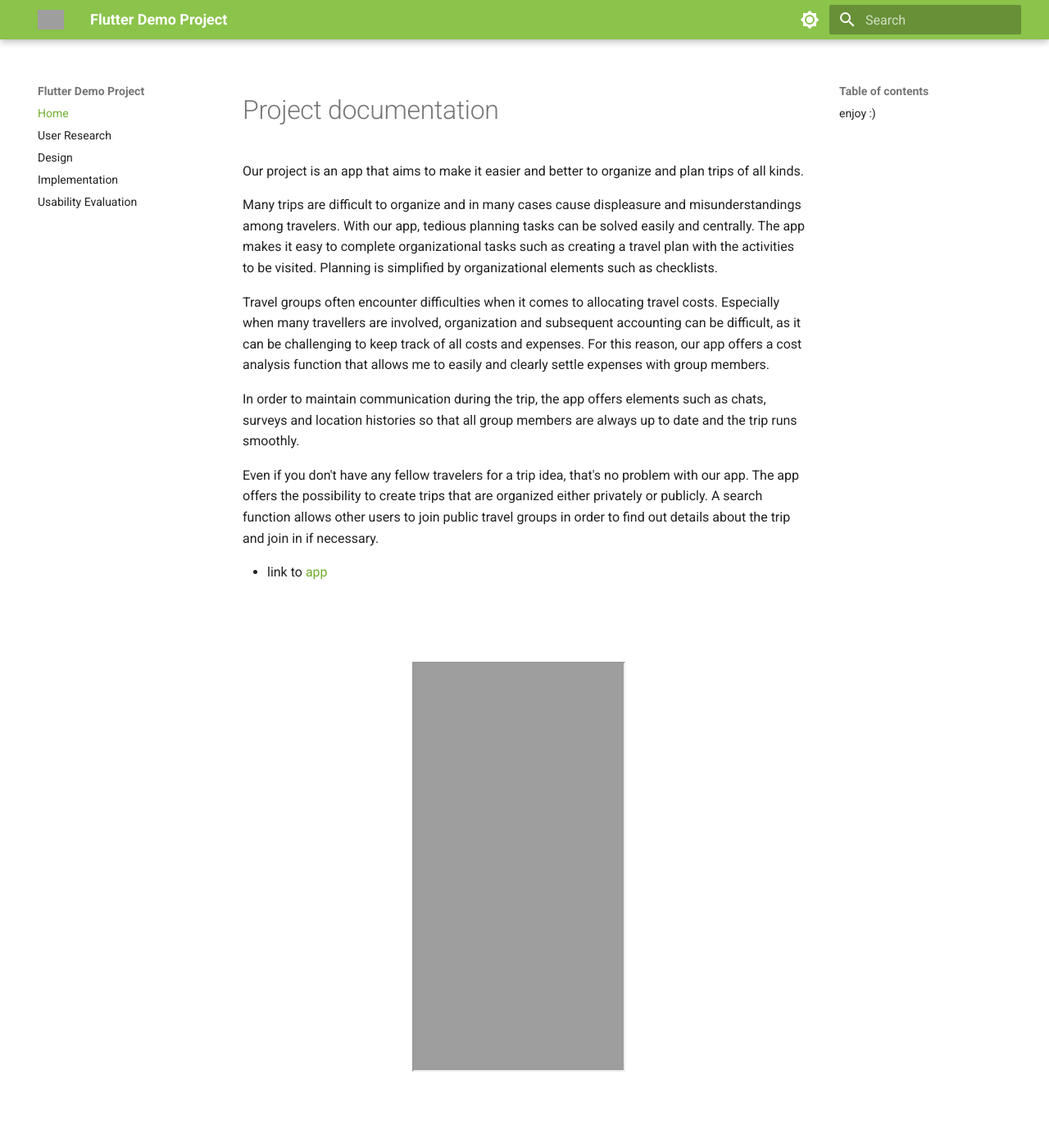
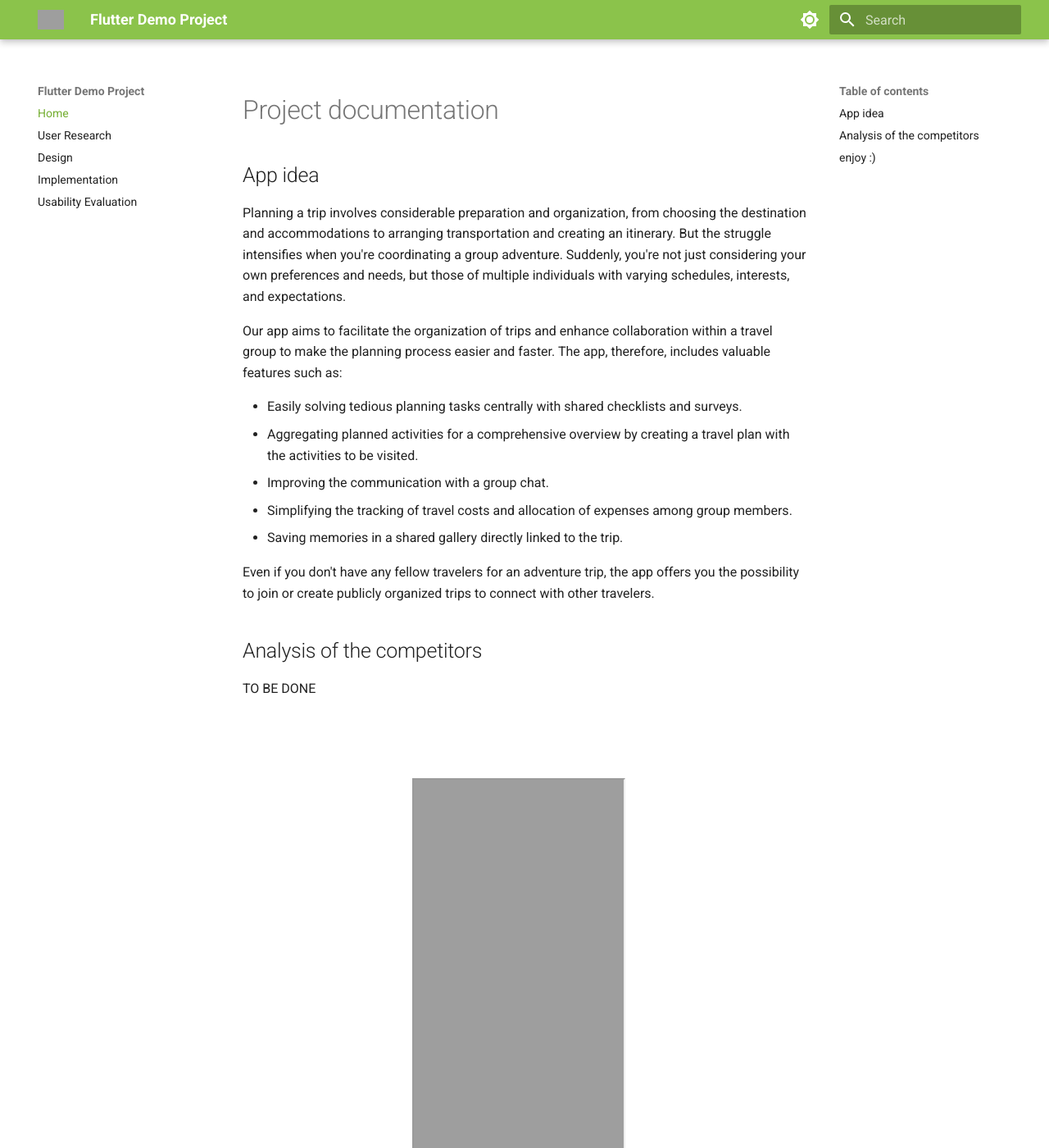
Before and after one commit to antebrl/travel-link, an MkDocs documentation site: the page built from docs/index.md, in a window 1280 px wide and 1400 px high. Shown: the whole window at 82% size. Built offline with MkDocs 1.6.1 and Material for MkDocs 9.7.7, drawn with Linux system fonts in a browser that asks for light colours; grey boxes are pictures that could not be loaded.

Commit message:
docs: improve problem description and app idea section

```diff
--- a/docs/index.md
+++ b/docs/index.md
@@ -2,20 +2,29 @@
 
 # Project documentation
 
-Our project is an app that aims to make it easier and better to organize and plan trips of all kinds.
+## App idea
 
-Many trips are difficult to organize and in many cases cause displeasure and misunderstandings among travelers. With our app, tedious planning tasks can be solved easily and centrally. The app makes it easy to complete organizational tasks such as creating a travel plan with the activities to be visited. Planning is simplified by organizational elements such as checklists.
+Planning a trip involves considerable preparation and organization, from choosing the destination and accommodations to arranging transportation and creating an itinerary. But the struggle intensifies when you're coordinating a group adventure. Suddenly, you're not just considering your own preferences and needs, but those of multiple individuals with varying schedules, interests, and expectations.
 
-Travel groups often encounter difficulties when it comes to allocating travel costs. Especially when many travellers are involved, organization and subsequent accounting can be difficult, as it can be challenging to keep track of all costs and expenses. For this reason, our app offers a cost analysis function that allows me to easily and clearly settle expenses with group members.
+Our app aims to facilitate the organization of trips and enhance collaboration within a travel group to make the planning process easier and faster. The app, therefore, includes valuable features such as:
 
-In order to maintain communication during the trip, the app offers elements such as chats, surveys and location histories so that all group members are always up to date and the trip runs smoothly.
+- Easily solving tedious planning tasks centrally with shared checklists and surveys.
+- Aggregating planned activities for a comprehensive overview by creating a travel plan with the activities to be visited.
+- Improving the communication with a group chat.
+- Simplifying the tracking of travel costs and allocation of expenses among group members.
+- Saving memories in a shared gallery directly linked to the trip.
 
-Even if you don't have any fellow travelers for a trip idea, that's no problem with our app. The app offers the possibility to create trips that are organized either privately or publicly. A search function allows other users to join public travel groups in order to find out details about the trip and join in if necessary.
+Even if you don't have any fellow travelers for an adventure trip, the app offers you the possibility to join or create publicly organized trips to connect with other travelers.
 
-- link to [app](https://hci-lab-stud-base-hci-trapp-b7d28e4b4e3781a4348b8736851ad75af0d.h-da.io/app/)
+
+## Analysis of the competitors
+
+TO BE DONE
 
 <div class="mobile-frame">
 <iframe src="https://hcimo4x-grey-trapp-hci-trapp-hci-lab-studi-sose2-e6afe3a1eb2adc.h-da.io/app/" seamless></iframe>
 </div>
 
 ## enjoy :)
+
+- link to [app](https://hci-lab-stud-base-hci-trapp-b7d28e4b4e3781a4348b8736851ad75af0d.h-da.io/app/)
```
